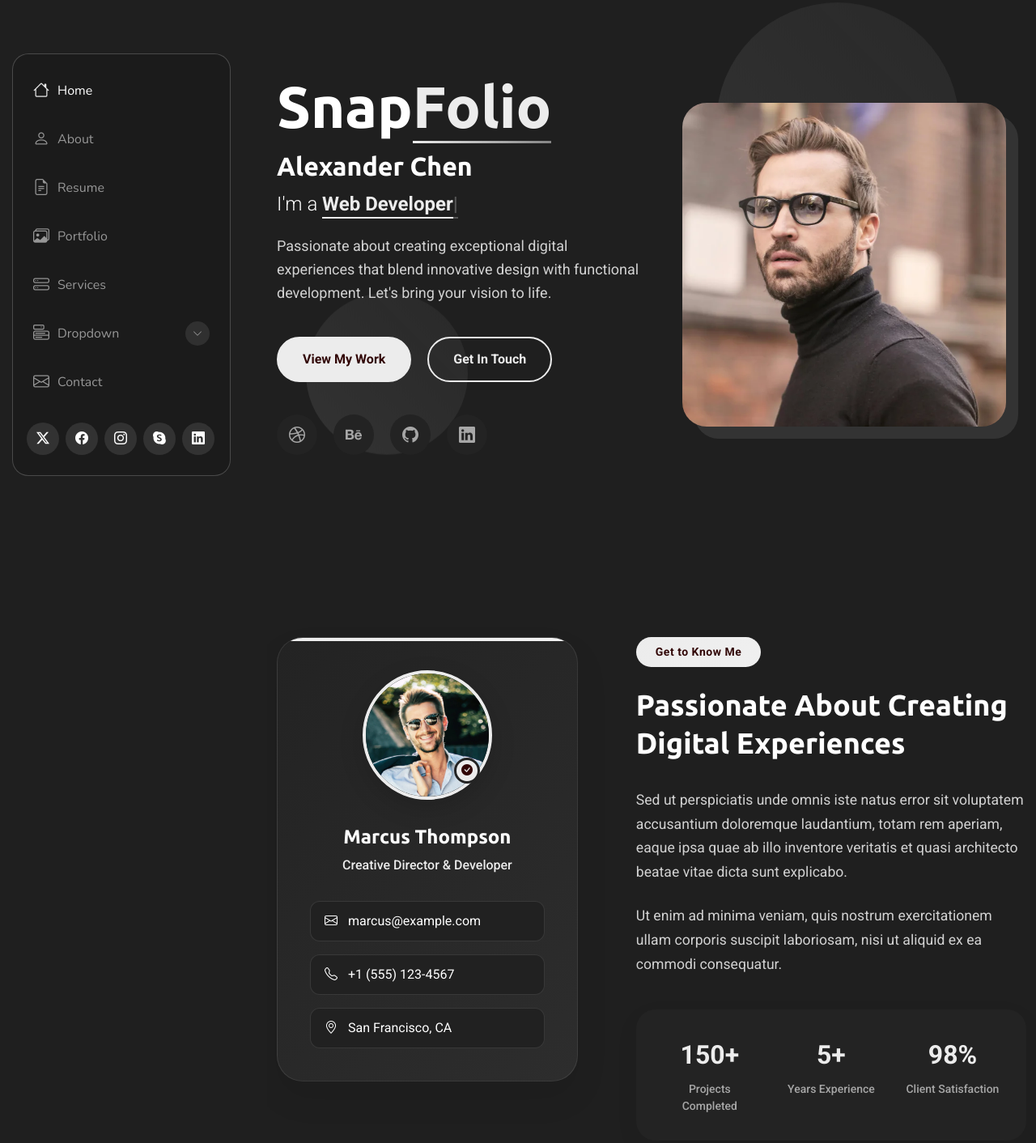
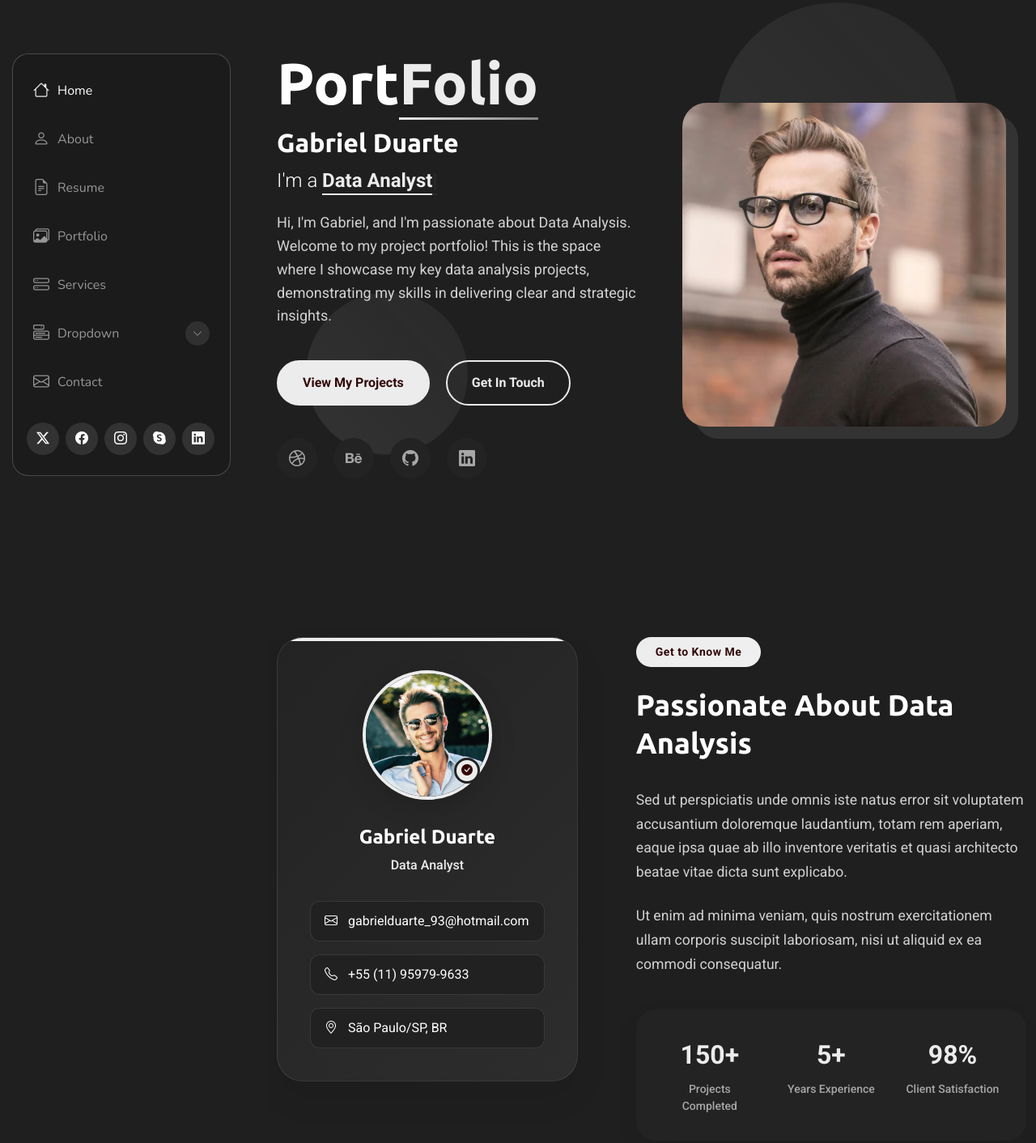
Before and after one commit to djgabriel93/djgabriel93.github.io, a plain HTML site: page index.html in a window 1280 px wide. Shown: the part 73-1485 px from the top of the page at 81% size. Drawn offline with nearby package versions, Linux system fonts and the light colour scheme.

Commit message:
atualizando com minhas informações pessoais

```diff
--- a/index.html
+++ b/index.html
@@ -99,13 +99,13 @@
 
             <div class="col-lg-6" data-aos="fade-right" data-aos-delay="100">
               <div class="hero-text">
-                <h1>Snap<span class="accent-text">Folio</span></h1>
-                <h2>Alexander Chen</h2>
-                <p class="lead">I'm a <span class="typed" data-typed-items="UI/UX Designer, Web Developer, Brand Strategist, Creative Director"></span></p>
-                <p class="description">Passionate about creating exceptional digital experiences that blend innovative design with functional development. Let's bring your vision to life.</p>
+                <h1>Port<span class="accent-text">Folio</span></h1>
+                <h2>Gabriel Duarte</h2>
+                <p class="lead">I'm a <span class="typed" data-typed-items="Data Analyst"></span></p>
+                <p class="description">Hi, I'm Gabriel, and I'm passionate about Data Analysis. Welcome to my project portfolio! This is the space where I showcase my key data analysis projects, demonstrating my skills in delivering clear and strategic insights.</p>
 
                 <div class="hero-actions">
-                  <a href="#portfolio" class="btn btn-primary">View My Work</a>
+                  <a href="#portfolio" class="btn btn-primary">View My Projects</a>
                   <a href="#contact" class="btn btn-outline">Get In Touch</a>
                 </div>
 
@@ -151,21 +151,21 @@
               </div>
 
               <div class="profile-content">
-                <h3>Marcus Thompson</h3>
-                <p class="profession">Creative Director &amp; Developer</p>
+                <h3>Gabriel Duarte</h3>
+                <p class="profession">Data Analyst</p>
 
                 <div class="contact-links">
-                  <a href="mailto:marcus@example.com" class="contact-item">
+                  <a href="mailto:gabrielduarte_93@hotmail.com" class="contact-item">
                     <i class="bi bi-envelope"></i>
-                    marcus@example.com
+                    gabrielduarte_93@hotmail.com
                   </a>
-                  <a href="tel:+15551234567" class="contact-item">
+                  <a href="tel:+5511959799633" class="contact-item">
                     <i class="bi bi-telephone"></i>
-                    +1 (555) 123-4567
+                    +55 (11) 95979-9633
                   </a>
                   <a href="#" class="contact-item">
                     <i class="bi bi-geo-alt"></i>
-                    San Francisco, CA
+                    São Paulo/SP, BR
                   </a>
                 </div>
               </div>
@@ -176,7 +176,7 @@
             <div class="about-content">
               <div class="section-header">
                 <span class="badge-text">Get to Know Me</span>
-                <h2>Passionate About Creating Digital Experiences</h2>
+                <h2>Passionate About Data Analysis</h2>
               </div>
 
               <div class="description">
@@ -346,13 +346,13 @@
               <div class="skills-animation">
                 <div class="skill-item">
                   <div class="d-flex justify-content-between align-items-center">
-                    <h4>Node.js</h4>
+                    <h4>Power BI/Looker</h4>
                     <span class="skill-percentage">75%</span>
                   </div>
                   <div class="progress">
                     <div class="progress-bar" role="progressbar" aria-valuenow="75" aria-valuemin="0" aria-valuemax="100"></div>
                   </div>
-                  <div class="skill-tooltip">Server-side JavaScript development with Express and REST APIs</div>
+                  <div class="skill-tooltip">Dashboard vizualizations with Power BI and Looker</div>
                 </div>
 
                 <div class="skill-item">
@@ -363,16 +363,16 @@
                   <div class="progress">
                     <div class="progress-bar" role="progressbar" aria-valuenow="70" aria-valuemin="0" aria-valuemax="100"></div>
                   </div>
-                  <div class="skill-tooltip">Python development with Django and data analysis tools</div>
+                  <div class="skill-tooltip">Python development with Panda, Numpy, Matplotlib, Seaborn and other data analysis tools</div>
                 </div>
 
                 <div class="skill-item">
                   <div class="d-flex justify-content-between align-items-center">
                     <h4>SQL</h4>
-                    <span class="skill-percentage">65%</span>
+                    <span class="skill-percentage">70%</span>
                   </div>
                   <div class="progress">
-                    <div class="progress-bar" role="progressbar" aria-valuenow="65" aria-valuemin="0" aria-valuemax="100"></div>
+                    <div class="progress-bar" role="progressbar" aria-valuenow="70" aria-valuemin="0" aria-valuemax="100"></div>
                   </div>
                   <div class="skill-tooltip">Database design, optimization, and complex queries</div>
                 </div>
```
